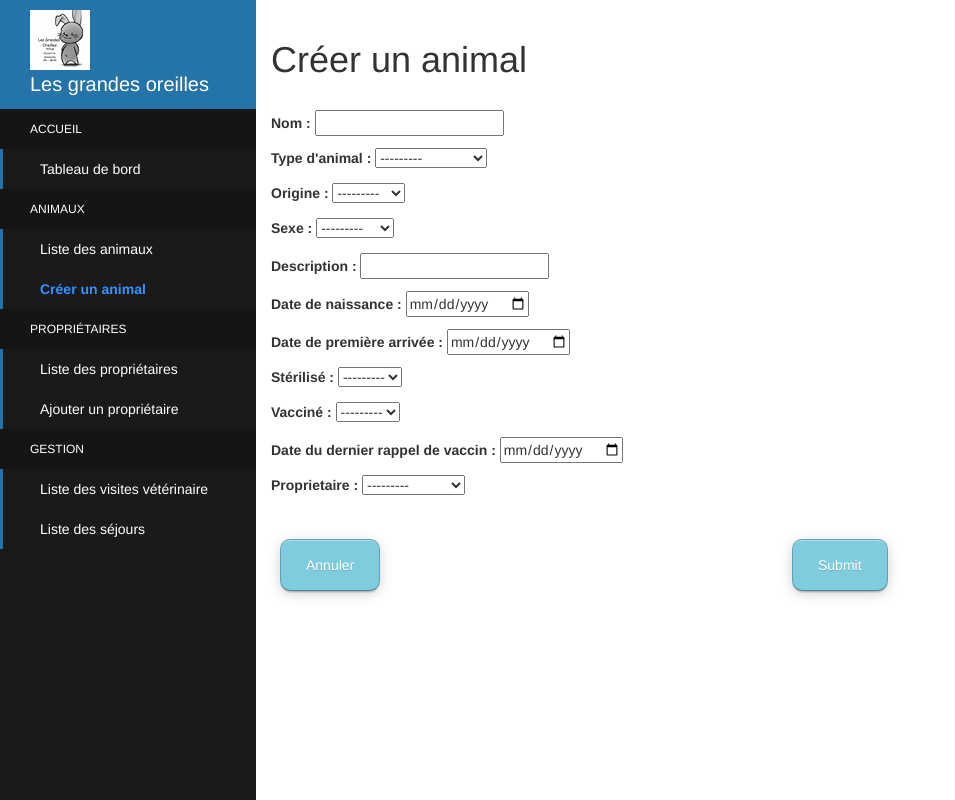
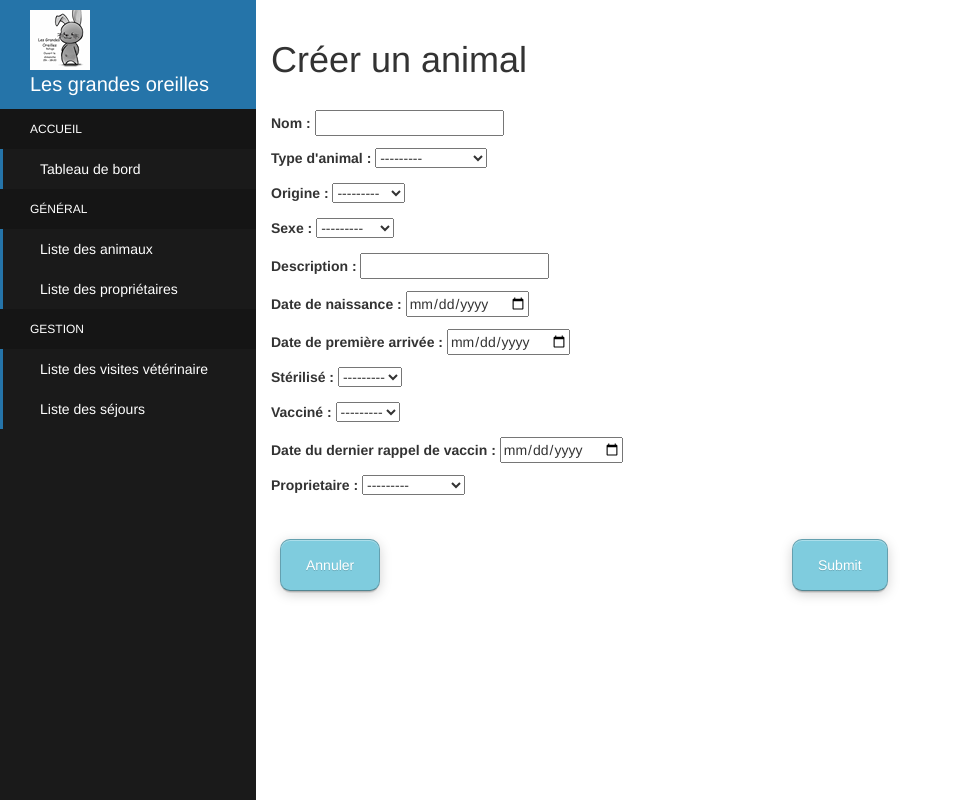
Before and after one commit to shabang/openclassroom, a Django app: page /applicationTest/creer_animals/ in a window 1280 px wide. Shown: the whole page, without its empty margins (0-955 px from the left). Run offline with Django 3.2, Linux system fonts and the light colour scheme; a user stored in the database is signed in; tables that the repository leaves empty hold one stand-in row (values such as "Sample post"); some libraries are stand-ins or nearby versions.

Commit message:
changements mineurs menu gauche et libellés modele sejour

```diff
--- a/applicationTest/models.py
+++ b/applicationTest/models.py
@@ -120,8 +120,8 @@ class Sejour(models.Model):
     nb_jours = models.IntegerField()
     animaux = models.ManyToManyField(Animal)
     proprietaire = models.ForeignKey(Proprietaire, on_delete=models.PROTECT, null=True)
-    vaccination = models.CharField(max_length=3, verbose_name="Votre animal est correctement vacciné pour toute la duréée du séjour? (majoration de 90€ si ce n'est pas le cas) : ",choices=OUI_NON, default="OUI")
-    soin = models.CharField(max_length=3, verbose_name="Votre animal nécessite un soin quotidien (a préciser ci-dessous) ",choices=OUI_NON, default="NON")
+    vaccination = models.CharField(max_length=3, verbose_name="Tous les animaux du séjour sont correctement vaccinés pour toute la durée du séjour? (majoration de 90€ si ce n'est pas le cas) : ",choices=OUI_NON, default="OUI")
+    soin = models.CharField(max_length=3, verbose_name="Un de vos animaux nécessite un soin quotidien (a préciser ci-dessous) ",choices=OUI_NON, default="NON")
     injection = models.CharField(max_length=3, verbose_name="Le soin quotidien de votre animal se fait par injection ",choices=OUI_NON, default="NON")
     commentaire = models.CharField(max_length=1000, verbose_name = "Indications sur le séjour (soins divers, points d'attention...)", blank = True, null=True)
 
--- a/templates/applicationTest/base.html
+++ b/templates/applicationTest/base.html
@@ -24,7 +24,7 @@
       </a>
     </li>
     </li>
-    <li class="header">Animaux</li>
+    <li class="header">Général</li>
     <li>
       <a href="{% url 'animals' %}">
       	<i class="fa fa-home" aria-hidden="true"></i>
@@ -32,22 +32,9 @@
       </a>
     </li>
     <li>
-      <a href="{% url 'creer_animal'%}">
-        <i class="fa fa-tachometer" aria-hidden="true"></i>
-        <span {% if selected == "create_animal" %} class = "selected" {% endif %}> Créer un animal </span>
-      </a>
-    </li>
-    <li class="header">Propriétaires</li>
-    <li>
       <a href="{% url 'proprietaires' %}">
         <i class="fa fa-users" aria-hidden="true"></i>
          <span {% if selected == "proprietaires" %} class = "selected" {% endif %}> Liste des propriétaires </span>
-      </a>
-    </li>
-    <li>
-      <a href="{% url 'creer_proprietaire' %}">
-        <i class="fa fa-cog selected" aria-hidden="true"></i>
-        <span {% if selected == "create_proprietaire" %} class = "selected" {% endif %}>Ajouter un propriétaire</span>
       </a>
     </li>
     <li class="header">Gestion</li>
```
